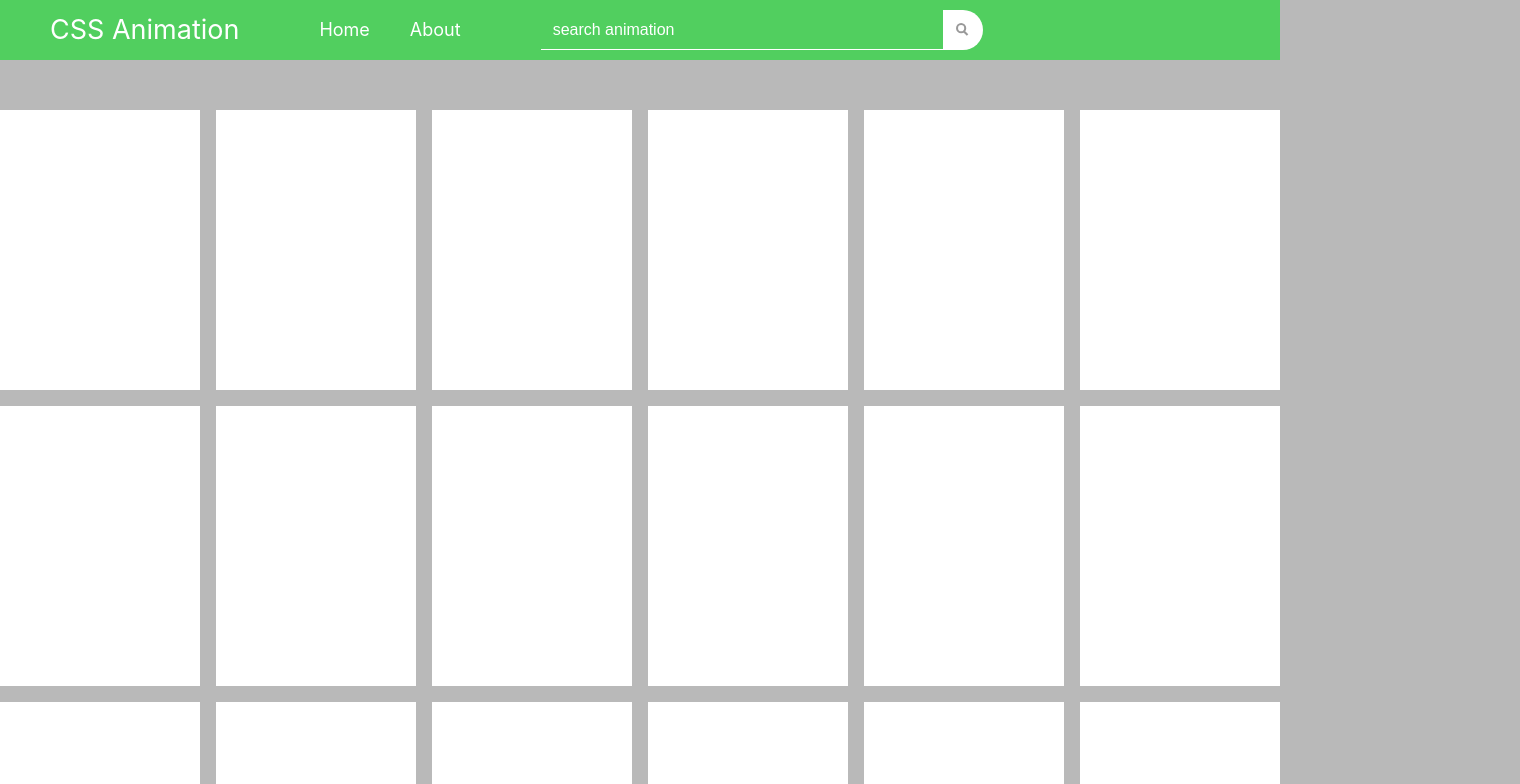
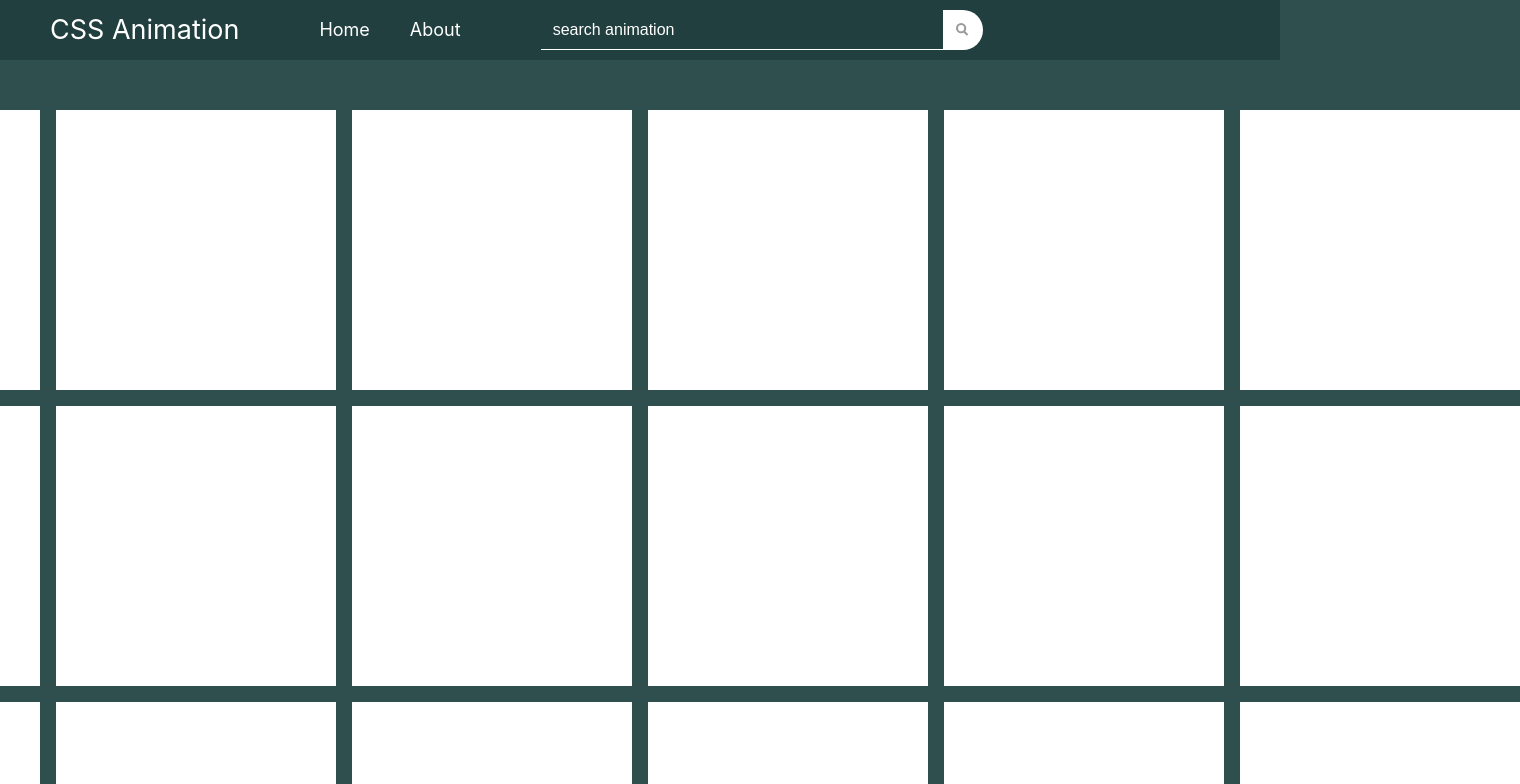
Before and after one commit to Dk3o/CSS-Animation, a Vue app: page / in a window 1280 px wide. Shown: the top 784 px of the page, 1520 px wide, since content can reach past the window. Built offline with nearby package versions, Linux system fonts and the light colour scheme.

Commit message:
adding first animation

```diff
--- /dev/null
+++ b/src/assets/animations.css
@@ -0,0 +1,33 @@
+#loader {
+    margin: 50px auto;
+    position: relative;
+    animation: ball 10s linear infinite;
+}
+
+#loader:after,
+#loader:before {
+    content: ' ';
+    display: block;
+    width: 16px;
+    height: 16px;
+    border-radius: 50%;
+    background-color: deepskyblue;
+    position: absolute;
+    top: 0px;
+    left: 50%;
+}
+
+#loader:after {
+    top: auto;
+    bottom: 0px;
+}
+
+@keyframes ball {
+    0% {
+        transform: rotate(0deg);
+    }
+
+    100% {
+        transform: rotate(360deg);
+    }
+}
--- a/src/assets/main.css
+++ b/src/assets/main.css
@@ -1,7 +1,7 @@
 @import './base.css';
 
 body {
-  background-color: #b9b9b9;
+  background-color: darkslategray;
 }
 
 #app {
@@ -11,7 +11,9 @@ body {
   font-weight: normal;
 }
 
-a { text-decoration: none; }
+a {
+  text-decoration: none;
+}
 
 @media (hover: hover) {
   /* a:hover {
--- a/src/components/Card.vue
+++ b/src/components/Card.vue
@@ -1,18 +1,31 @@
 <template>
     <div class="card">
+        <div class="animation">
+            <slot name="animation">
 
+            </slot>
+        </div>
     </div>
 </template>
 
 <style scoped>
     .card {
-        height: 280px;
-        width: 280px;
+        display: flex;
+        min-height: 280px;
+        min-width: 280px;
         background-color: #fff;
+        /* align-items: center; */
+        justify-content: center;
     }
 
     .card:hover {
         cursor: pointer;
         background-color: blueviolet;
     }
+
+    .animation {
+        display: flex;
+        height: 280px;
+        width: 280px;
+    }
 </style>
--- a/src/components/Header.vue
+++ b/src/components/Header.vue
@@ -36,7 +36,7 @@
     .nav {
         display: flex;
         justify-content: center;
-        background-color: #51cf5f;
+        background-color: #213f3f;
         padding: 0 50px;
         position: sticky;
         top: 0;
--- a/src/main.js
+++ b/src/main.js
@@ -1,4 +1,5 @@
 import './assets/main.css'
+import './assets/animations.css'
 
 import { createApp } from 'vue'
 import { createPinia } from 'pinia'
--- a/src/views/HomeView.vue
+++ b/src/views/HomeView.vue
@@ -6,7 +6,12 @@
   <main>
     <div class="card-list">
       <div class="card-list-row">
-        <Card />
+        <Card>
+          <template #animation>
+            <div id="loader">
+            </div>
+          </template>
+        </Card>
         <Card />
         <Card />
         <Card />
```
